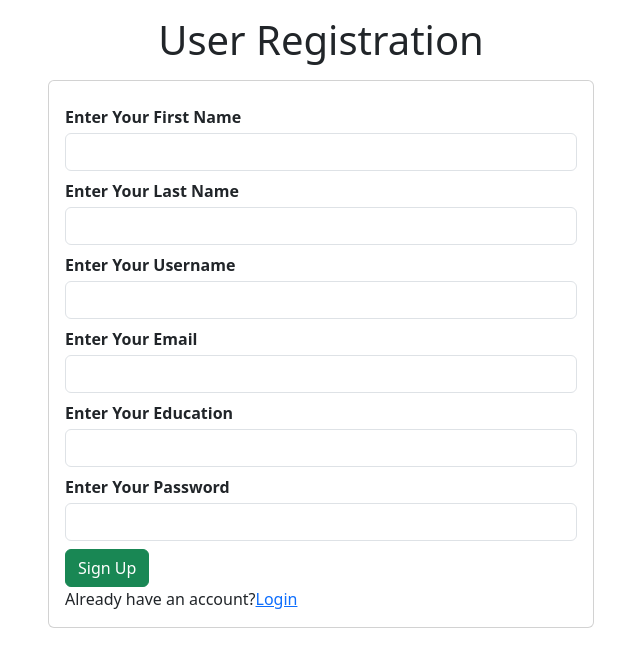
After one commit to Daffabot/flask-login-simple, a Flask app: template templates/user/signup.html in a window 1280 px wide. The commit adds this page. Shown: the top 667 px of the page, without its empty margins (319-959 px from the left). Run offline with Flask 3, Linux system fonts and the light colour scheme; the template is opened without the code that fills it, so the values that code supplies are empty.

Commit message:
Update setengah

```diff
--- a/main.py
+++ b/main.py
@@ -1,5 +1,25 @@
-from flask import Flask, request, render_template
+from flask import Flask, request, render_template, flash, redirect
+from flask_sqlalchemy import SQLAlchemy
+from flask_bcrypt import Bcrypt
 app=Flask(__name__)
+app.config['SQLALCHEMY_DATABASE_URI']="sqlite:///ums.sqlite"
+app.config["SECRET_KEY"]=""
+db=SQLAlchemy(app)
+bcrypt=Bcrypt(app)
+
+# User Class
+class User(db.Model):
+    id=db.Column(db.Integer, primary_key=True)
+    fname=db.Column(db.String(255), nullable=False)
+    lname=db.Column(db.String(255), nullable=False)
+    username=db.Column(db.String(255), nullable=False)
+    email=db.Column(db.String(255), nullable=False)
+    edu=db.Column(db.String(255), nullable=False)
+    password=db.Column(db.String(255), nullable=False)
+    status=db.Column(db.Integer, default=1, nullable=False)
+
+    def __repr__(self):
+        return f'User("[self.id]", "[self.fname]", "[self.lname]", "[self.username]", "[self.email]", "[self.edu]", "[self.status]")'
 
 # main index
 @app.route('/')
@@ -18,5 +38,27 @@ def adminIndex():
 def userIndex():
     return render_template('user/index.html',title="User Login")
 
+# user register
+@app.route('/user/signup', methods=['POST', 'GET'])
+def userSignup():
+    if request.methods=='POST':
+        # Get all input field name
+        fname=request.form.get('fname')
+        lname=request.form.get('lname')
+        username=request.form.get('username')
+        email=request.form.get('email')
+        edu=request.form.get('edu')
+        password=request.form.get('password')
+
+        # Check all field is it filled or not
+        if fname=="" or lname=="" or username=="" or email=="" or edu=="" or password=="":
+            flash('Please fill all field', 'danger')
+            return redirect('/user/signup')
+        else:
+            hash_password=bcrypt.generate_password_hash(password, 10)
+            # Belum selesai
+    else:
+        return render_template('user/signup.html',title="User Sign Up")
+
 if __name__=="__main__":
     app.run(debug=True)
--- /dev/null
+++ b/templates/user/signup.html
@@ -0,0 +1,43 @@
+{% extends "user/layout.html" %}
+
+{% block content %}
+<div class="container">
+    <h1 class="text-center my-3">User Registration</h1>
+    <div class="row d-flex justify-content-center align-items-center">
+        <div class="col-xl-6 col-lg-6 col-md-6 col-sm-12">
+            <div class="card">
+                <div class="card-body">
+                    <form action="">
+                        <div class="my-2">
+                            <label for=""><b>Enter Your First Name</b></label>
+                            <input type="text" name="fname" id="fname" class="form-control my-1">
+                        </div>
+                        <div class="my-2">
+                            <label for=""><b>Enter Your Last Name</b></label>
+                            <input type="text" name="lname" id="lname" class="form-control my-1">
+                        </div>
+                        <div class="my-2">
+                            <label for=""><b>Enter Your Username</b></label>
+                            <input type="text" name="username" id="username" class="form-control my-1">
+                        </div>
+                        <div class="my-2">
+                            <label for=""><b>Enter Your Email</b></label>
+                            <input type="email" name="email" id="email" class="form-control my-1">
+                        </div>
+                        <div class="my-2">
+                            <label for=""><b>Enter Your Education</b></label>
+                            <input type="text" name="edu" id="edu" class="form-control my-1">
+                        </div>
+                        <div class="my-2">
+                            <label for=""><b>Enter Your Password</b></label>
+                            <input type="password" name="password" id="password" class="form-control my-1">
+                        </div>
+                        <button class="btn btn-success">Sign Up</button>
+                        <span class="d-flex align-items-center">Already have an account? <a href="/user/" class="text-center">Login</a></span>
+                    </form>
+                </div>
+            </div>
+        </div>
+    </div>
+</div>
+{% endblock content %}
```
Also changed, not shown: templates/index.html (+33 -1 lines).
